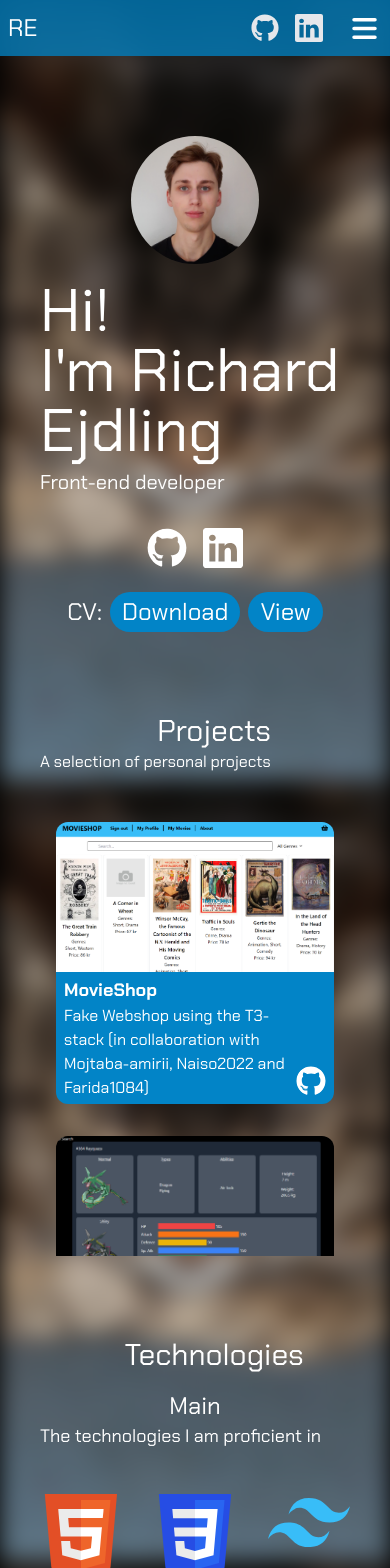
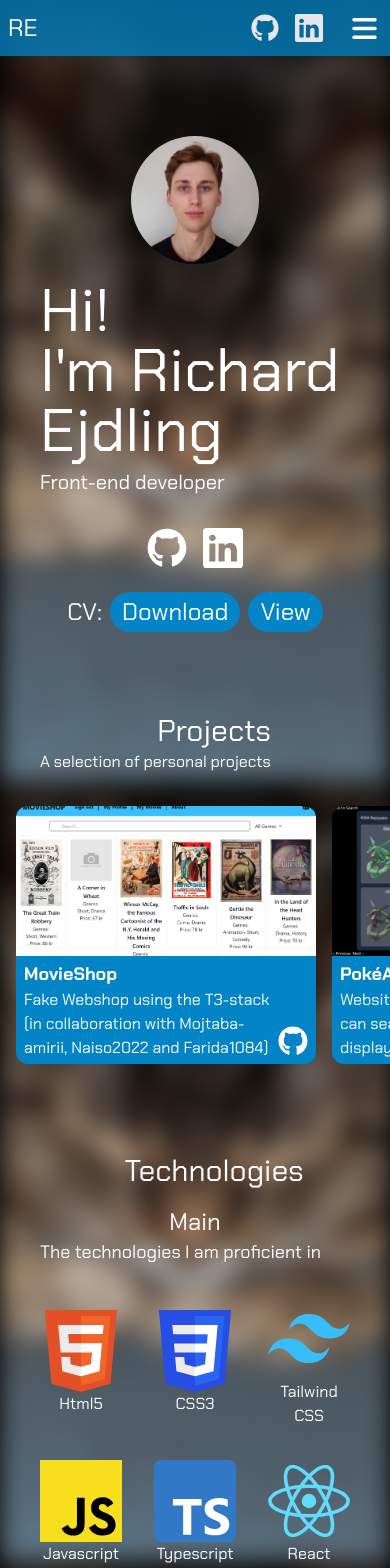
Before and after one commit to richard-ejdling/portfolio, a Next.js app: page / in a window 390 px wide. Shown: the top 1568 px of the page. Built offline with nearby package versions, Linux system fonts and the light colour scheme; some icons are missing.

Commit message:
fixed new projects layout and added scroll snap

```diff
--- a/package.json
+++ b/package.json
@@ -18,5 +18,8 @@
     "react-dom": "18.2.0",
     "react-icons": "^4.8.0",
     "tailwindcss": "3.3.1"
+  },
+  "devDependencies": {
+    "tailwind-scrollbar": "^3.1.0"
   }
 }
--- a/src/components/Section.js
+++ b/src/components/Section.js
@@ -2,7 +2,7 @@ import { forwardRef } from "react"
 
 const Section = forwardRef(({ title, icon, id, styles, children }, ref) => {
     return (
-        <section id={id} ref={ref} className={styles}>
+        <section id={id} ref={ref} className={`${styles} w-full`}>
             <div className="flex items-center gap-2 m-auto w-fit">
                 <span className="text-3xl sm:text-4xl inline">{icon}</span>
                 <h2 className=" text-3xl sm:text-4xl">{title}</h2>
--- a/src/pages/Projects.js
+++ b/src/pages/Projects.js
@@ -107,24 +107,27 @@ export default function Projects() {
     return (
         <div>
             <p>A selection of personal projects</p>
-            <ul className="flex flex-wrap mt-8 max-h-[450px] overflow-y-auto">
+            <ul className="flex gap-4 sm:gap-8 mt-8 pb-2 max-sm:w-screen max-sm:-ml-10 overflow-x-auto snap-x snap-mandatory scrollbar-thin scrollbar-track-transparent scrollbar-thumb-sky-600">
                 {projects.map(project => {
                     return (
-                        <li key={project.id} className="flex flex-col w-full sm:w-1/2 p-4 relative">
-                            <a href={project.url} target='_blank' className="flex flex-col rounded-xl overflow-hidden h-full">
+                        <li key={project.id} className="flex flex-col relative snap-center sm:snap-start w-[300px] max-w-full h-full shrink-0 first:ml-4 last:mr-4">
+                            <a href={project.url} target='_blank' className="flex flex-col rounded-xl overflow-hidden">
                                 <img src={project.img} alt={project.alt} className="h-[150px] w-full object-cover" />
                                 <div className="px-2 py-1 bg-sky-600 grow">
-                                    <div className='h-full flex flex-col w-[calc(100%-38px)]'>
+                                    <div className='flex flex-col w-[calc(100%-38px)]'>
                                         <h2 className='font-bold text-lg'>{project.title}</h2>
                                         <p>{project.desc}</p>
                                     </div>
                                 </div>
                             </a>
-                            <a href={project.gitHub} target='_blank' className='rounded-full overflow-hidden shrink-0 absolute bottom-6 right-6 z-10'><FaGithub size={30} /></a>
+                            <a href={project.gitHub} target='_blank' className='rounded-full overflow-hidden shrink-0 absolute bottom-2 right-2 z-10'><FaGithub size={30} /></a>
                         </li>
                     )
                 })}
             </ul>
+            {/* <p className="whitespace-nowrap overflow-x-auto">
+                Lorem ipsum, dolor sit amet consectetur adipisicing elit. Recusandae sint repudiandae consequuntur laboriosam, illo dolores rem magnam tenetur sequi temporibus eum iste natus. Officia aspernatur minus hic, praesentium libero culpa!
+            </p> */}
         </div>
     )
 }
--- a/src/pages/index.js
+++ b/src/pages/index.js
@@ -23,7 +23,7 @@ export default function Home() {
 
   return (
     <>
-      <div className='flex flex-col-reverse md:flex-row gap-4 items-center'>
+      <div className='flex flex-col-reverse md:flex-row gap-4 justify-center items-center'>
         <div>
           <h1 className='text-6xl'>Hi! <br />I&apos;m Richard Ejdling</h1>
           <p className='text-xl mt-2'>Front-end developer</p>
--- a/tailwind.config.js
+++ b/tailwind.config.js
@@ -22,6 +22,7 @@ module.exports = {
     hoverOnlyWhenSupported: true,
   },
   plugins: [
+    require('tailwind-scrollbar'),
     /* function({addUtilities}) {
       addUtilities({
         '.hover-shadow:hover' : {
```
Also changed, not shown: 1 other file (tests, documents, lock files or other folders).
